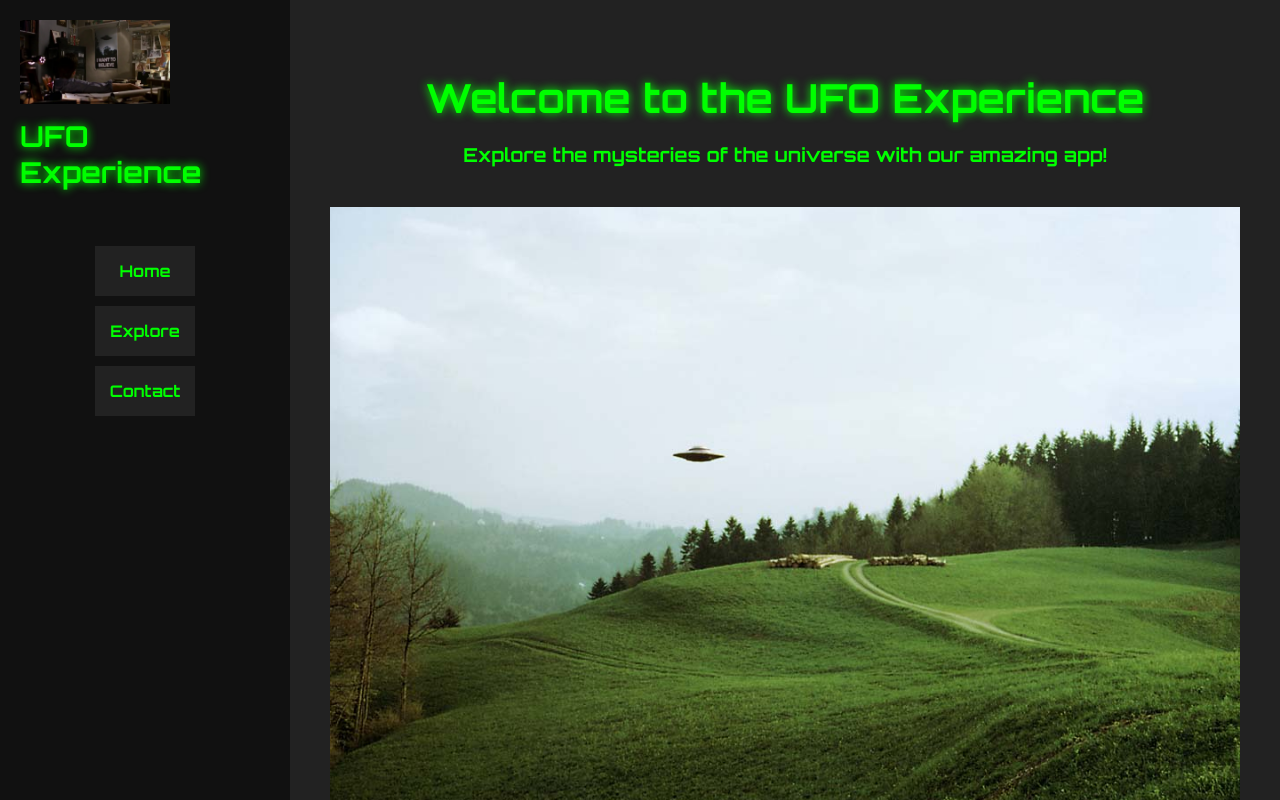
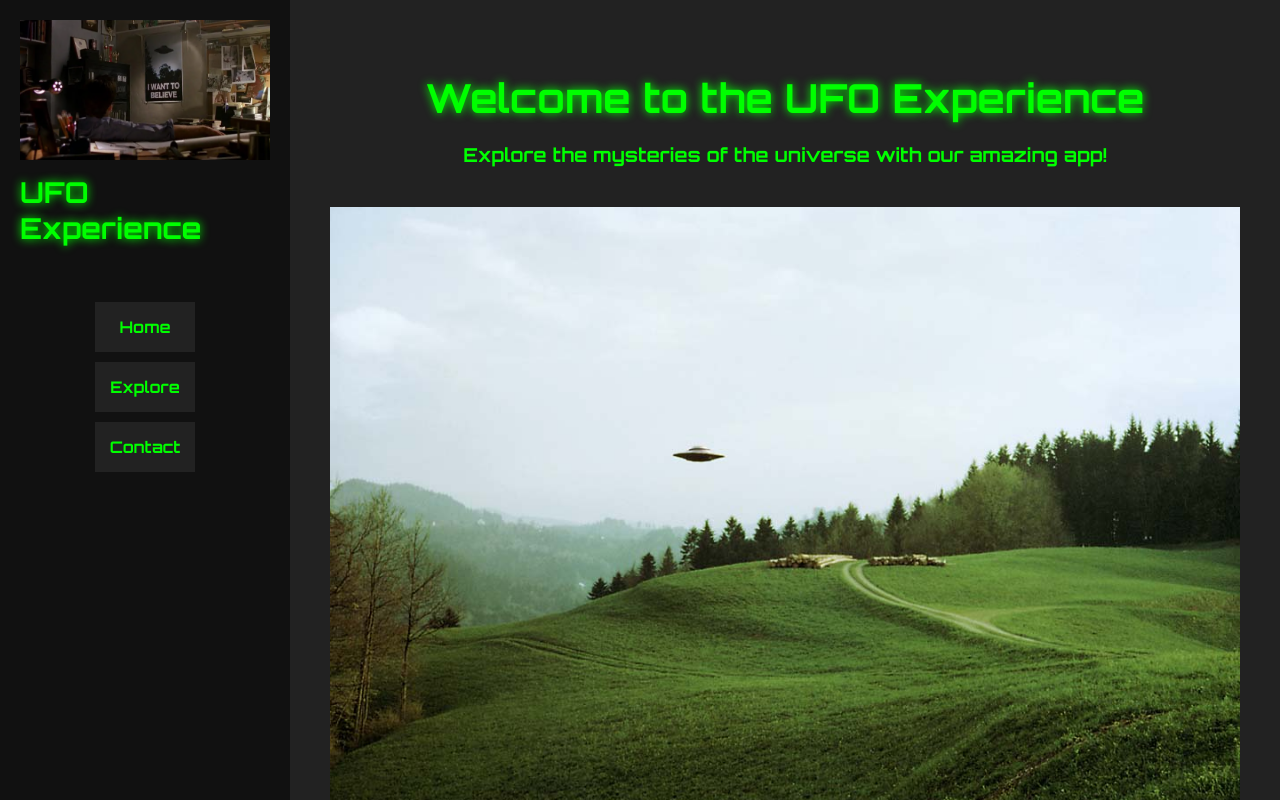
Before and after one commit to gstvo2k15/k8slab, a React (Create React App) app in the folder ovni-app/: page / in a window 1280 px wide. Built offline with nearby package versions, Linux system fonts and the light colour scheme.

Commit message:
Added better quality images for web-3

```diff
--- a/ovni-app/src/App.css
+++ b/ovni-app/src/App.css
@@ -29,7 +29,7 @@ html,
 }
 
 .sidebar .logo img {
-  width: 150px; /* Aumentar el tamaño de la imagen */
+  width: 250px; /* Aumentar el tamaño de la imagen */
   margin-bottom: 10px;
 }
 
@@ -80,7 +80,7 @@ section p {
 
 .garden-image {
   max-width: 100%;
-  height: auto;
+  height: 350;
   margin-top: 20px;
 }
 
```
